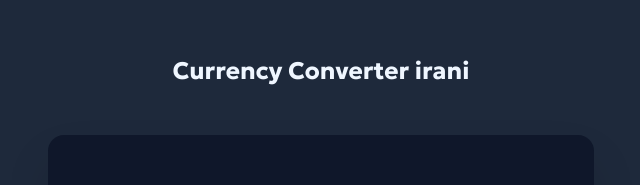
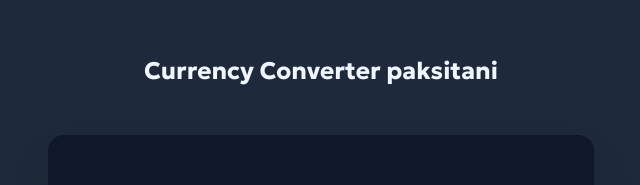
Before and after one commit to Muhammadharis786/CurrencyConverter, a React (Vite) app: page / in a window 1280 px wide. Shown: the part 146-331 px from the top of the page, without its empty margins (319-959 px from the left). Built offline with nearby package versions, Linux system fonts and the light colour scheme; no server answers; a web font is replaced by a local one.

Commit message:
Updated practice.jsx

```diff
--- a/src/practice.jsx
+++ b/src/practice.jsx
@@ -33,7 +33,7 @@ function MyAPP() {
 
 
       <div className="container h-[100vh]  font-geologica font-bold items-center bg-slate-800  justify-center flex-col flex">
-      <h1 className="text-blue-50 text-2xl pb-12">Currency Converter irani</h1>
+      <h1 className="text-blue-50 text-2xl pb-12">Currency Converter paksitani</h1>
         <div className="p-[50px] rounded-2xl   bg-slate-900  backdrop-blur-3xl shadow-2xl">
           <h1 className="text-center font-bold text-[50px] text-white">
             {from.toUpperCase()} To {to.toUpperCase()}
```
